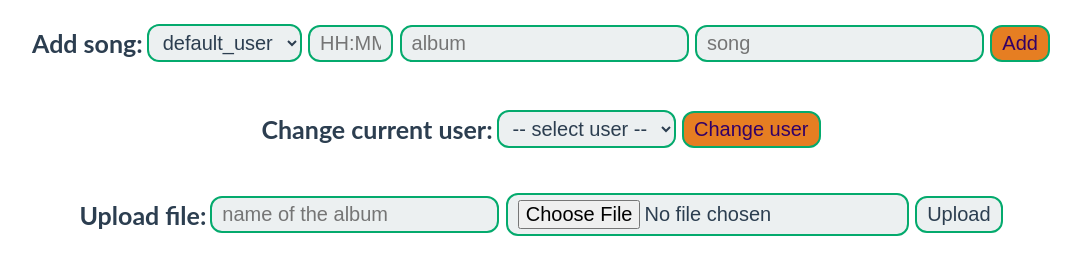
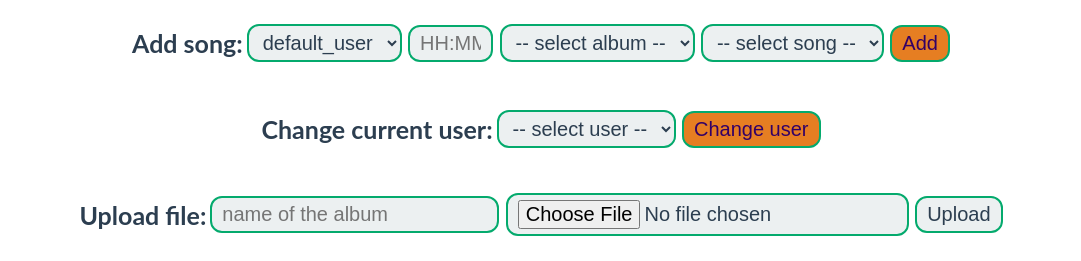
Before and after one commit to Gutek8134/projekt-sw, a Flask app: page / in a window 1280 px wide. Shown: the part 623-884 px from the top of the page, without its empty margins (99-1180 px from the left). Run offline with Flask 3, Linux system fonts and the light colour scheme; parts of the project's set-up code (start-up, migrations or seed data) failed here and were passed over.

Commit message:
album and song from list

```diff
--- a/templates/index.html
+++ b/templates/index.html
@@ -333,8 +333,20 @@
                         {% endfor %}
                     </select>
                     <input type="text" name="hour" placeholder="HH:MM" required required maxlength="5" size="3">
-                    <input type="text" name="album" placeholder="album" required>
-                    <input type="text" name="song" placeholder="song" required>
+                    <select name="album" onchange="updateSongList()">
+                        <option value="">-- select album --</option>
+                        {% for album, song_list in songs %}
+                        <option value="{{ album }}">{{ album }}</option>
+                        {% endfor %}
+                    </select>
+                    <!--<input type="text" name="album" placeholder="album" required>-->
+                    <select name="song">
+                        <option value="">-- select song --</option>
+                        {% for song in songs[album]|first %}
+                        <option value="{{ song }}">{{ song }}</option>
+                        {% endfor %}
+                    </select>
+                    <!--<input type="text" name="song" placeholder="song" required>-->
                     <button type="button" onclick="addSongFormSubmit()">Add</button>
                 </form>
             </td>
--- a/web_server.py
+++ b/web_server.py
@@ -26,9 +26,9 @@ def web_server(shared_playlists: "DictProxy[str, ListProxy[tuple[time, str, str]
                 songs[album].append(song)
 
         if os.name == "posix":
-            return render_template("index.html", users=shared_playlists.keys(), playlists=shared_playlists, rfid=last_read_rfid.get(), songs=songs.items() if songs else False, current_user=current_user.get())
+            return render_template("index.html", users=shared_playlists.keys(), playlists=shared_playlists, rfid=last_read_rfid.get(), songs=songs.items() if songs else list(songs.items()), current_user=current_user.get())
         # windows
-        return render_template("index.html", users=shared_playlists.keys(), playlists=shared_playlists, rfid=last_read_rfid.value, songs=songs.items() if songs else False, current_user=current_user.value)
+        return render_template("index.html", users=shared_playlists.keys(), playlists=shared_playlists, rfid=last_read_rfid.value, songs=songs.items() if songs else list(songs.items()), current_user=current_user.value)
 
     @flask.route("/rfid", methods=["GET"])
     def get_last_rfid():
```
